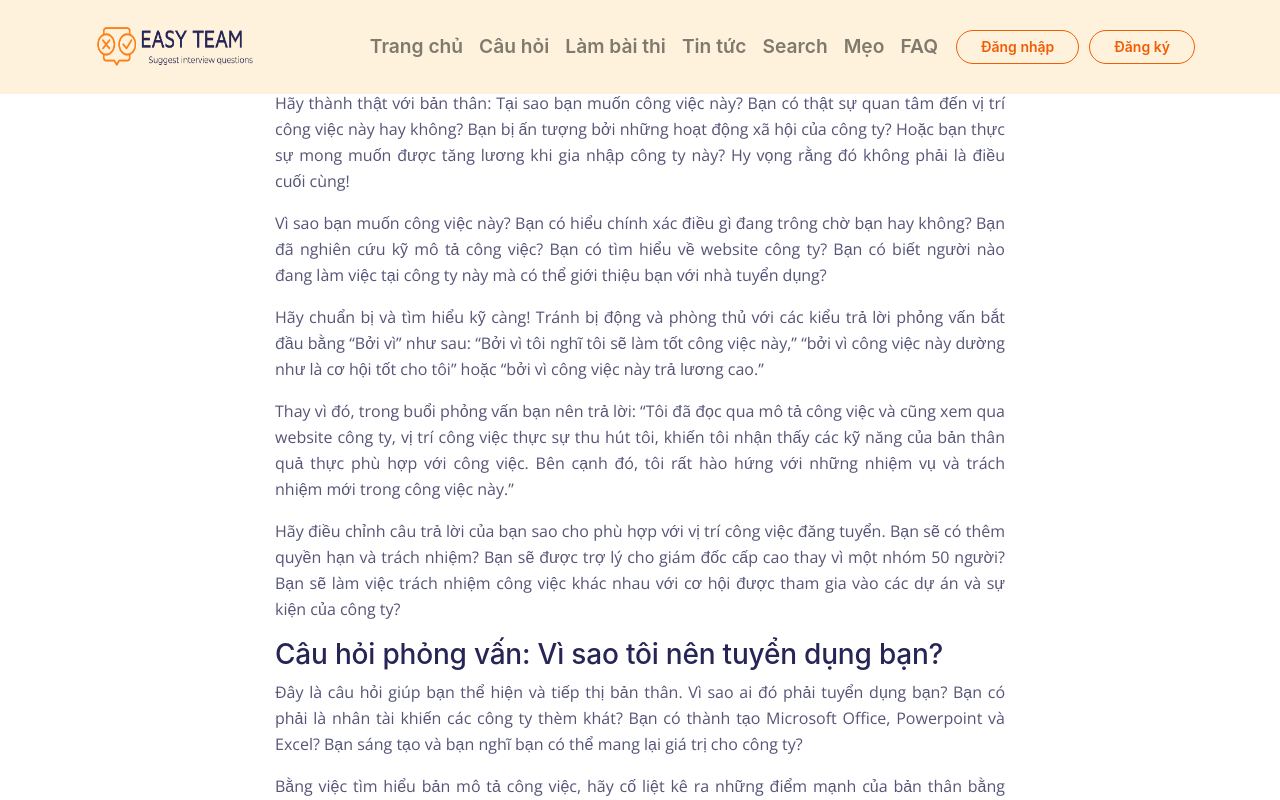
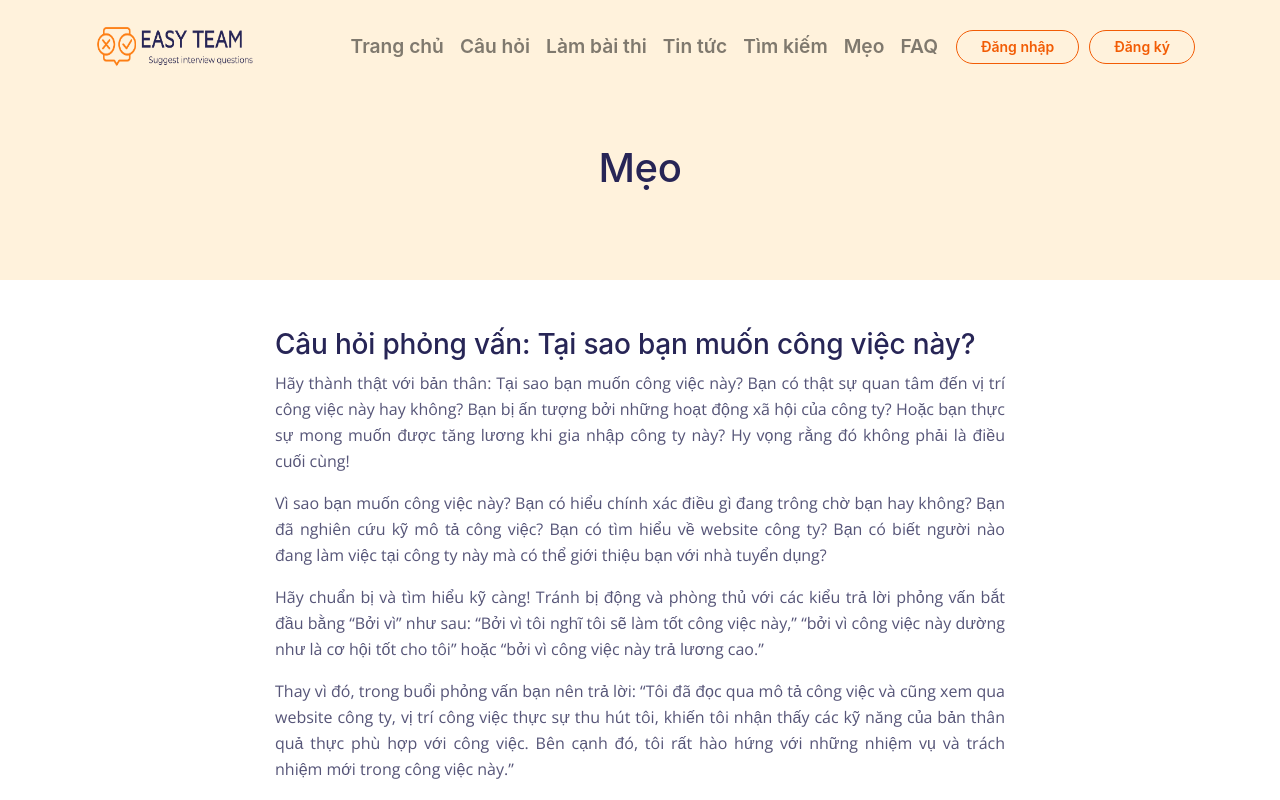
Before and after one commit to khanhvan0502/PROJECT_EASY_TEAM, a React (Create React App) app in the folder FrontEnd/: page /tinlienquan in a window 1280 px wide. Shown: the top 800 px of the page. Built offline with nearby package versions, Linux system fonts and the light colour scheme.

Commit message:
upload fix giao dien 31/12/2021 12:32PM

```diff
--- a/FrontEnd/src/components/frontend/Comment/ItemComment.js
+++ b/FrontEnd/src/components/frontend/Comment/ItemComment.js
@@ -26,7 +26,7 @@ function ItemComment({
       </div>
       <div className="comment-main">
         <div className="comment-content">
-          <span style={{ fontSize: '20px' }}>{content}</span>
+          <p className="text-justify" style={{ fontSize: '20px' }}>{content}</p>
           {/* <textarea className="card-text text-dark text-justify" name="message" rows={15} cols={100} defaultValue={content} /> */}
         </div>
         <div className="comment-name">
--- a/FrontEnd/src/components/frontend/ContentMenu/Tinlienquan.js
+++ b/FrontEnd/src/components/frontend/ContentMenu/Tinlienquan.js
@@ -1,7 +1,19 @@
 import React from 'react';
+import Footer from '../../../layouts/frontend/Footer';
+import ScrollButton from '../../../layouts/frontend/ScrollButton';
 
 function Tinlienquan() {
     return (
+        <>
+            <header className="ex-header">
+                <div className="container">
+                    <div className="row">
+                        <div className="col-xl-10 offset-xl-1">
+                            <h1 className="text-center">Mẹo</h1>
+                        </div>
+                    </div>
+                </div>
+            </header>
             <div className="container mt-5">
                 <div className="row">
                     <div className="col" />
@@ -141,6 +153,9 @@ function Tinlienquan() {
                     <div className="col" />
                 </div>
             </div>
+            <ScrollButton />
+            <Footer />
+        </>
     );
 }
 
--- a/FrontEnd/src/components/frontend/Question/AllQuestion.css
+++ b/FrontEnd/src/components/frontend/Question/AllQuestion.css
@@ -1,10 +1,9 @@
-
 .choice-question-box{
     border-bottom: 2px solid #f25c05;
     width: 1000px;
     height: 45px;
     margin-left: 50px;
-    margin-top: 60px;
+    margin-top: 30px;
 
 }
 .lastest-box, .most-view-box, .most-answer-box, .most-vote-box{
@@ -28,7 +27,7 @@
 }
 
 .search-question-container {
-    margin-left:  50px;
+    margin-left: 50px !important;
 }
 
 .btn-ask-question{
--- a/FrontEnd/src/components/frontend/Question/AllQuestion.js
+++ b/FrontEnd/src/components/frontend/Question/AllQuestion.js
@@ -8,6 +8,7 @@ import { Link } from "react-router-dom";
 import "./AllQuestion.css";
 import SearchResult from "./SearchResult";
 import Filter from "./Filter";
+import ScrollButton from "../../../layouts/frontend/ScrollButton";
 const AllQuestion = () => {
   const [inputSearch, setInputSearch] = useState("");
   const handleInput = (e) => {
@@ -40,10 +41,9 @@ const AllQuestion = () => {
               name="query"
               className="form-control search-input"
               type="text"
-              placeholder="Bạn muốn hỏi gì"
+              placeholder="Tìm kiếm..."
               onChange={handleInput}
               value={inputSearch}
-
             />
             <button
               className="btn search-btn"
@@ -74,6 +74,7 @@ const AllQuestion = () => {
         <Filter />
       </div>
       <ViewQuestion />
+      <ScrollButton />
       <Footer />
     </>
   );
--- a/FrontEnd/src/components/frontend/Question/MostComment.js
+++ b/FrontEnd/src/components/frontend/Question/MostComment.js
@@ -2,6 +2,8 @@ import React, { useEffect, useState } from "react";
 import ItemQuestion from "./ItemQuestion";
 import axios from "axios";
 import Filter from "./Filter";
+import Footer from "../../../layouts/frontend/Footer";
+import ScrollButton from "../../../layouts/frontend/ScrollButton";
 function MostComment() {
   const [question, setQuestion] = useState([]);
   useEffect(() => {
@@ -25,11 +27,13 @@ function MostComment() {
       </header>
 
       <div className="container">
-      <Filter/>
+        <Filter />
         {question.map((item) => (
           <ItemQuestion key={item.id} question={item} />
         ))}
       </div>
+      <ScrollButton />
+      <Footer />
     </div>
   );
 }
--- a/FrontEnd/src/components/frontend/Question/MostView.js
+++ b/FrontEnd/src/components/frontend/Question/MostView.js
@@ -3,6 +3,8 @@ import ItemQuestion from "./ItemQuestion";
 import axios from "axios";
 
 import Filter from "./Filter";
+import Footer from "../../../layouts/frontend/Footer";
+import ScrollButton from "../../../layouts/frontend/ScrollButton";
 function MostView() {
   const [question, setQuestion] = useState([]);
   useEffect(() => {
@@ -32,6 +34,8 @@ function MostView() {
           <ItemQuestion key={item.id} question={item} />
         ))}
       </div>
+      <ScrollButton />
+      <Footer />
     </div>
   );
 }
--- a/FrontEnd/src/components/frontend/Question/MostVote.js
+++ b/FrontEnd/src/components/frontend/Question/MostVote.js
@@ -2,6 +2,8 @@ import React, { useEffect, useState } from "react";
 import ItemQuestion from "./ItemQuestion";
 import axios from "axios";
 import Filter from "./Filter";
+import Footer from "../../../layouts/frontend/Footer";
+import ScrollButton from "../../../layouts/frontend/ScrollButton";
 function MostVote() {
   const [question, setQuestion] = useState([]);
   useEffect(() => {
@@ -25,11 +27,13 @@ function MostVote() {
       </header>
 
       <div className="container">
-      <Filter/>
+        <Filter />
         {question.map((item) => (
           <ItemQuestion key={item.id} question={item} />
         ))}
       </div>
+      <ScrollButton />
+      <Footer />
     </div>
   );
 }
--- a/FrontEnd/src/components/frontend/Question/SearchResult.js
+++ b/FrontEnd/src/components/frontend/Question/SearchResult.js
@@ -3,19 +3,21 @@ import axios from "axios";
 import "./SearchQuestion.css";
 import ItemQuestion from "./ItemQuestion";
 import { useLocation } from "react-router-dom";
+import Footer from "../../../layouts/frontend/Footer";
+import ScrollButton from "../../../layouts/frontend/ScrollButton";
 function SearchResult() {
   const [questionList, setQuestionList] = useState([]);
   const input =
     useLocation().pathname.split("/")[
-      useLocation().pathname.split("/").length - 1
+    useLocation().pathname.split("/").length - 1
     ];
   console.log(input);
   useEffect(() => {
     axios.get(`/api/question/search/${input}`).then((res) => {
-      if(res.data.status === 400){
+      if (res.data.status === 400) {
         setQuestionList(res.data.data);
         console.log(res.data.data);
-      }else{
+      } else {
         setQuestionList(res.data.data);
         console.log(res.data.data);
       }
@@ -33,11 +35,13 @@ function SearchResult() {
           </div>
         </div>
       </header>
-      <div className="question-container">
+      <div className="container">
         {questionList.map((item) => (
           <ItemQuestion key={item.id} question={item} />
         ))}
       </div>
+      <ScrollButton />
+      <Footer />
     </div>
   );
 }
--- a/FrontEnd/src/components/frontend/features/Search.js
+++ b/FrontEnd/src/components/frontend/features/Search.js
@@ -23,7 +23,7 @@ function Search() {
                 <div className="container">
                     <div className="row">
                         <div className="col-xl-10 offset-xl-1">
-                            <h1 className="text-center">SEARCH...</h1>
+                            <h1 className="text-center">Tìm kiếm</h1>
                         </div>
                     </div>
                 </div>
--- a/FrontEnd/src/layouts/frontend/Navbar.js
+++ b/FrontEnd/src/layouts/frontend/Navbar.js
@@ -144,7 +144,7 @@ function Navbar() {
               </li>
               <li className="nav-item">
                 <Link className="nav-link" to="/search">
-                  Search
+                  Tìm kiếm
                 </Link>
               </li>
               {/* <li className="nav-item">
```
Lines whose indentation alone changed are shown as unchanged.
